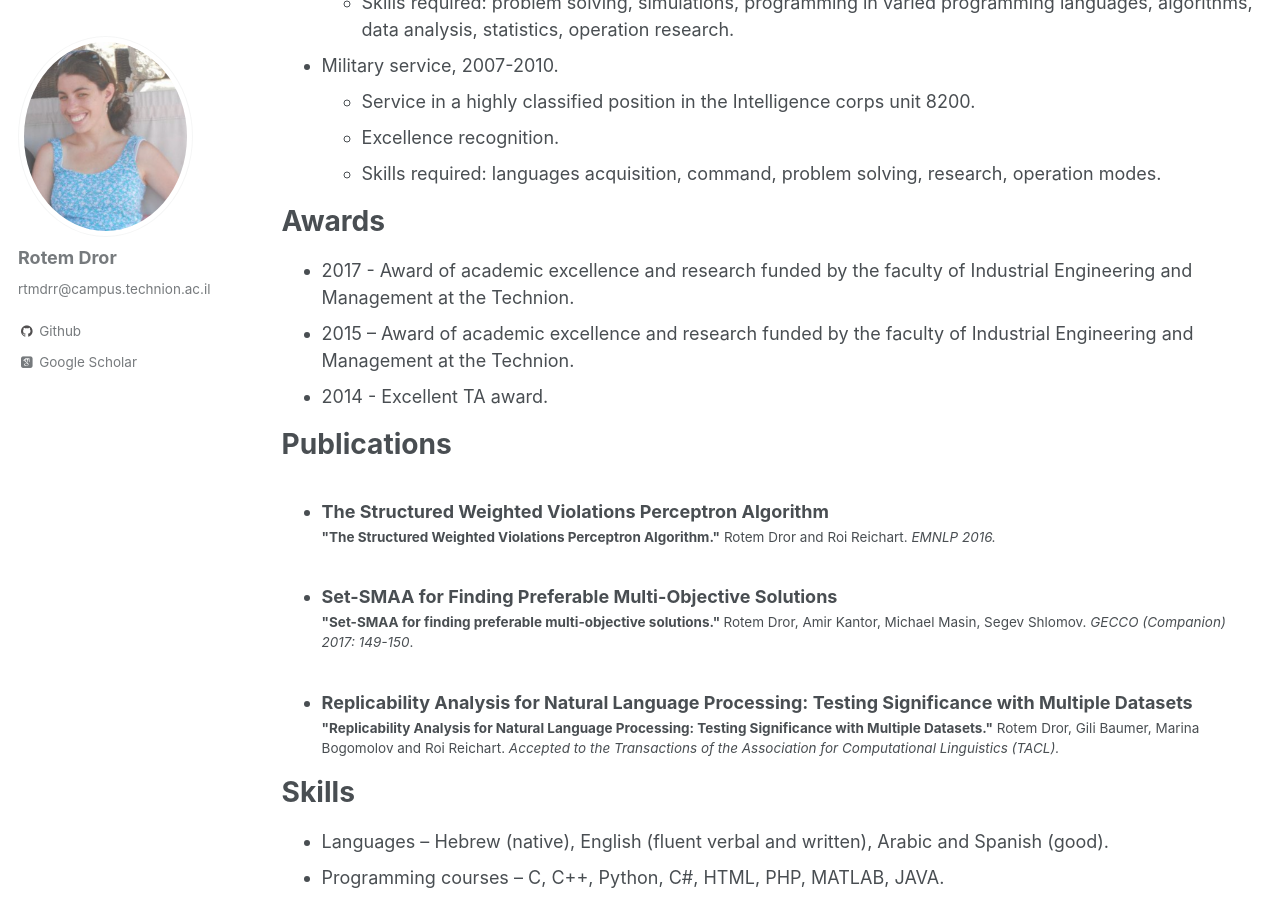
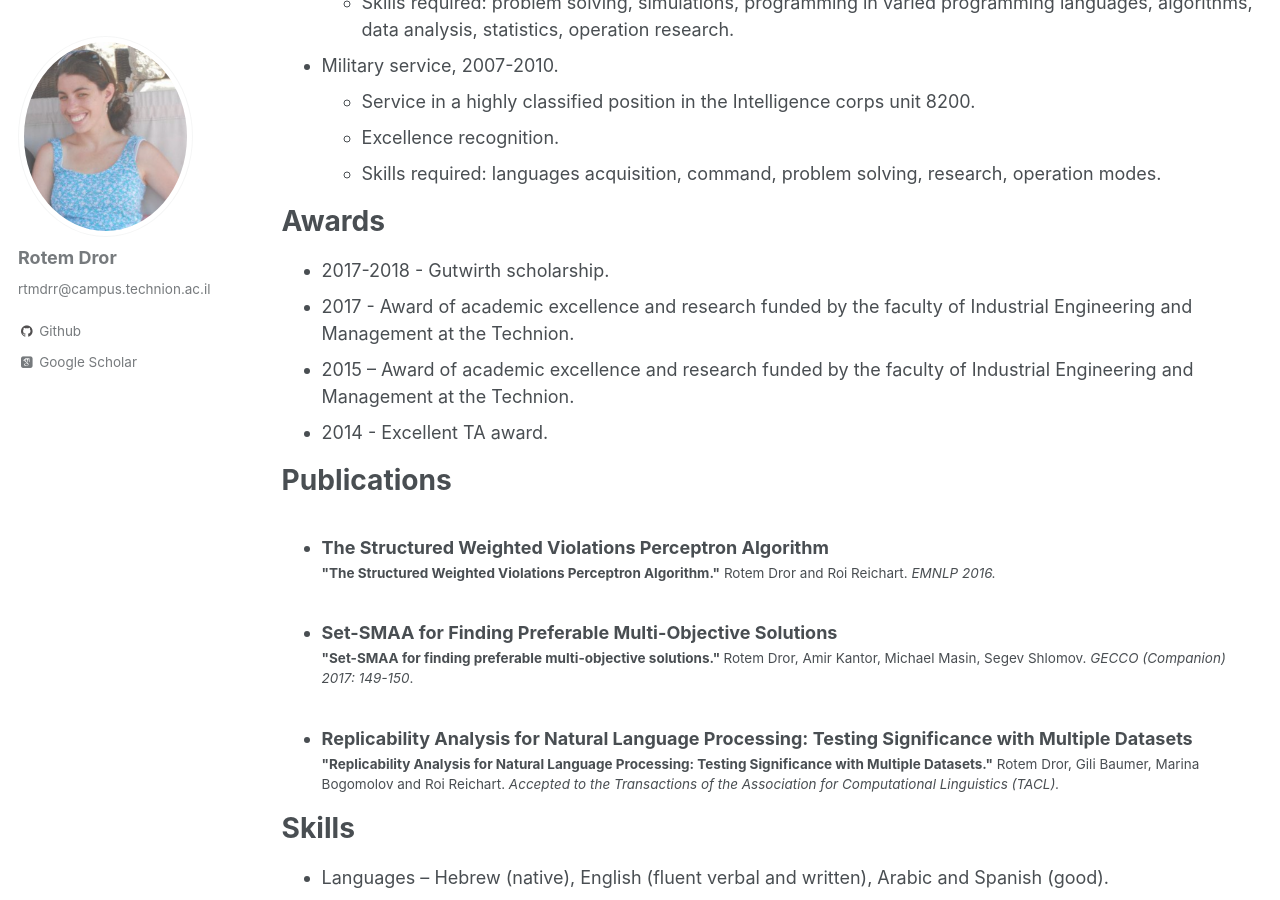
Before and after one commit to rtmdrr/rtmdrr.github.io, a Jekyll site: the page built from _pages/cv.md, in a window 1280 px wide and 900 px high, scrolled down 802 px. Built offline with Jekyll 4.4.1, drawn with Linux system fonts in a browser that asks for light colours; some web fonts are replaced.

Commit message:
Update cv.md

```diff
--- a/_pages/cv.md
+++ b/_pages/cv.md
@@ -36,6 +36,7 @@ Work experience
 
 Awards
 ======
+* 2017-2018 - Gutwirth scholarship.
 * 2017 - Award of academic excellence and research funded by the faculty of Industrial Engineering and Management at the Technion.
 * 2015 – Award of academic excellence and research funded by the faculty of Industrial Engineering and Management at the Technion.
 * 2014 - Excellent TA award.
```
